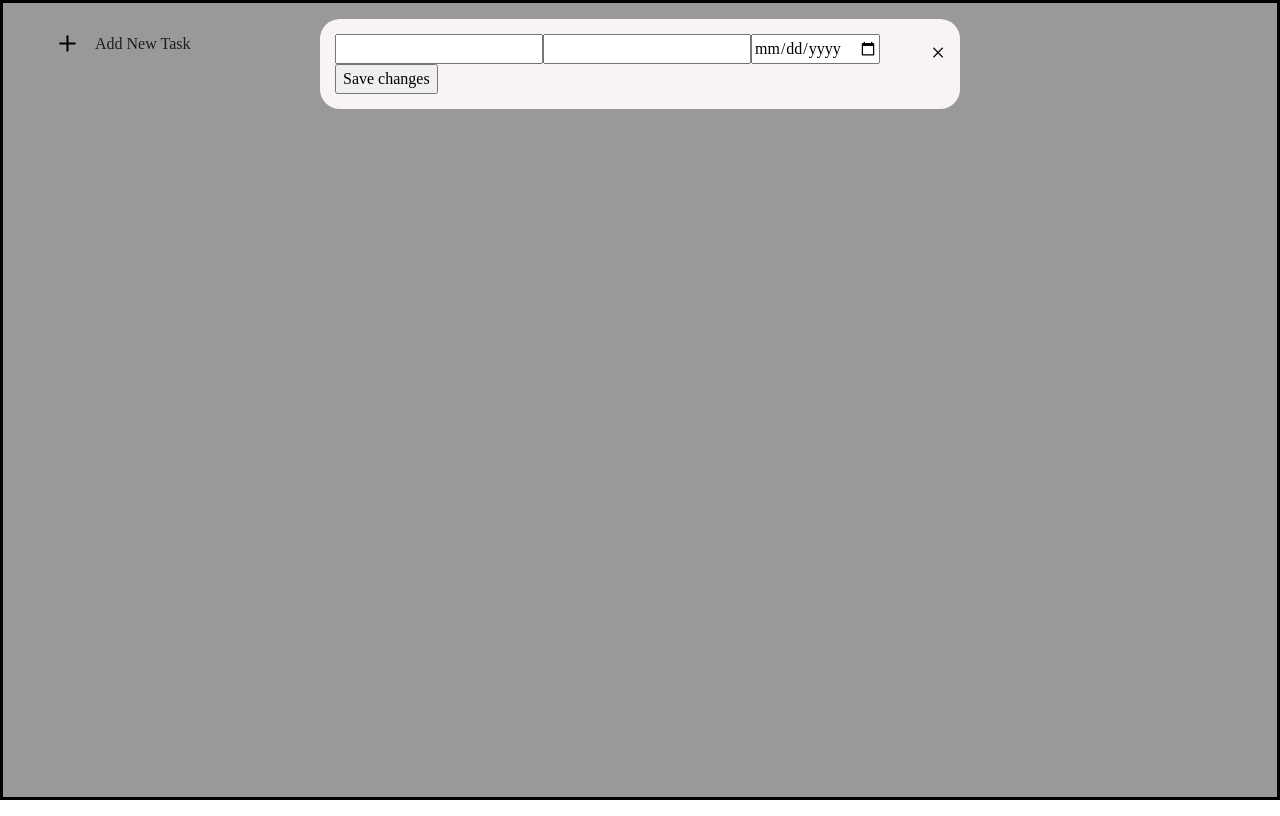
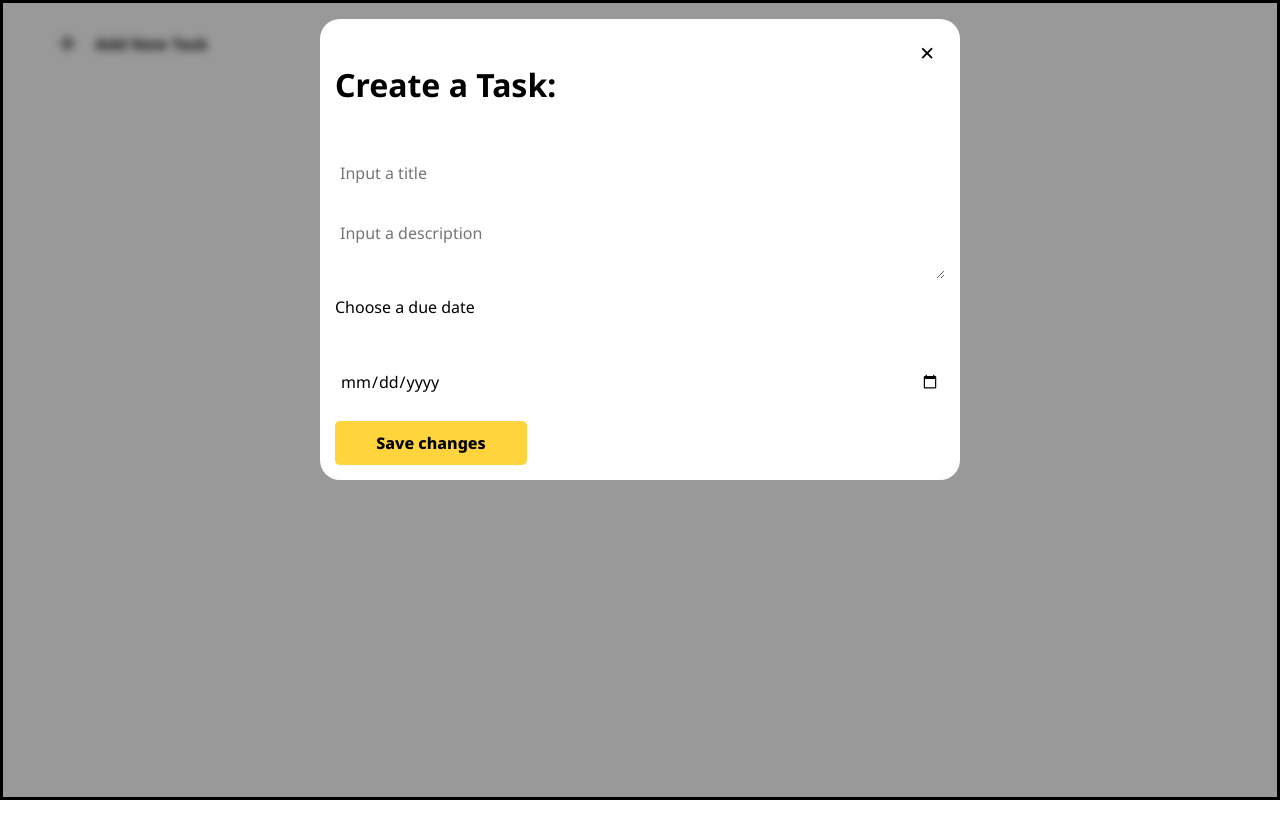
Before and after one commit to AdrianStelm/todolist, a React (Create React App) app: page / in a window 1280 px wide. Both pictures are taken after a click on the button "Add New Task". Built offline with nearby package versions, Linux system fonts and the light colour scheme.

Commit message:
connected font, small improvements on code for flexibility and finishing logic and UI for creating task

```diff
--- a/public/index.html
+++ b/public/index.html
@@ -4,7 +4,12 @@
     <meta charset="utf-8" />
     <meta name="viewport" content="width=device-width, initial-scale=1" />
     <meta name="theme-color" content="#000000" />
-
+    <link rel="preconnect" href="https://fonts.googleapis.com" />
+    <link rel="preconnect" href="https://fonts.gstatic.com" crossorigin />
+    <link
+      href="https://fonts.googleapis.com/css2?family=Noto+Sans:ital,wght@0,100..900;1,100..900&family=Roboto:ital,wght@0,100..900;1,100..900&display=swap"
+      rel="stylesheet"
+    />
     <title>React App</title>
   </head>
   <body>
--- a/src/App.js
+++ b/src/App.js
@@ -1,4 +1,5 @@
 import MainLayout from "./layouts/MainLayout";
+import "./components/main.scss";
 
 function App() {
   return (
--- a/src/components/Button.scss
+++ b/src/components/Button.scss
@@ -1,25 +1,31 @@
-@mixin button($padding: 15px, $width, $bg, $iconPath: null) {
+@mixin button($padding: 15px, $width, $bg, $hasIcon:false, $roundedSize:null) {
     padding: $padding;
     width: $width;
     background-color: $bg;
 
-    @if $iconPath !=null {
-        .icon {
-            display: inline-block;
-            margin-right: 15px;
-            background: url($iconPath) center/cover no-repeat;
-            width: 25px;
-            aspect-ratio: 1;
-        }
+    @if $roundedSize != null {
+        border-radius: $roundedSize;
+    }
 
-        display: flex;
-        align-items: center;
+    @if $hasIcon != false{
+    display: flex;
+    align-items: center;
     }
 }
+
 
 .button_create-task{
     color: rgb(51, 49, 49);
     border: none;
-    @include button($width:100%,$bg:transparent,$iconPath:'../assets/icons/plus.svg')
+    @include button($width:100%,$bg:transparent, $hasIcon:true)
+}
+
+.button_save-changes{
+    @include button($padding:10px, $width: 15vw, $bg: #ffd43c, $roundedSize:5px);
+    border: none;
 
 }
+
+[class*="button"]{
+    font-weight: 800;
+}
--- /dev/null
+++ b/src/components/Icon.jsx
@@ -0,0 +1,7 @@
+import './Icon.scss'
+
+export default function Icon({ type, children, onClick }) {
+    return (
+        <span onClick={onClick} className={`${type}-icon`}>{children}</span>
+    )
+}
--- /dev/null
+++ b/src/components/Icon.scss
@@ -0,0 +1,33 @@
+@mixin icon($marginSide: null, $marginSize: null, $iconPath: null, $htmlIcon: false) {
+    @if $iconPath !=null {
+        background: url($iconPath) center/cover no-repeat;
+    }
+
+    @if $htmlIcon !=false {
+        font-size: 25px;
+    }
+
+    @if $marginSide =='right' {
+        margin-right: $marginSize;
+    }
+
+    @if $marginSide =='left' {
+        margin-left: $marginSize;
+    }
+}
+
+
+.close-icon {
+    @include icon($htmlIcon:true)
+}
+
+.add-icon {
+    @include icon($marginSide:'right',$marginSize:15px,$iconPath:'../assets/icons/plus.svg')
+}
+
+[class*="icon"] {
+    display: inline-block ;
+    cursor: pointer;
+    width: 25px;
+    aspect-ratio: 1;
+}
--- a/src/components/Input.jsx
+++ b/src/components/Input.jsx
@@ -1,7 +1,7 @@
 import './Input.scss'
 
-export default function Input({ kind='', type, value, onChange}) {
+export default function Input({ kind='', type, value, onChange, placeholder, minDate}) {
     return (
-        <input type={`${type}`} className={`input${kind}`} value={value} onChange={onChange} />
+        <input min={minDate} type={`${type}`} className={`input${kind}`} value={value} onChange={onChange} placeholder={placeholder} />
     )
 }
--- a/src/components/Input.scss
+++ b/src/components/Input.scss
@@ -0,0 +1,24 @@
+input{
+    border: none;
+    outline: none;
+    padding: 10px 5px;
+    border-radius: 15px;
+    background-color: transparent;
+}
+
+@mixin input($padding-ver,$padding-hor, $bg:transparent){
+    padding: $padding-ver $padding-hor;
+    background-color: $bg;
+}
+
+.input_title{
+    @include input($padding-ver:10px, $padding-hor:5px)
+}
+
+.input_description{
+    @include input($padding-ver: 10px, $padding-hor: 5px);
+    resize: vertical;
+    min-height: 50px;
+    border: none;
+    outline: none;
+}
--- a/src/components/ModalWindow.jsx
+++ b/src/components/ModalWindow.jsx
@@ -1,16 +1,31 @@
 import './ModalWindow.scss'
 import Input from './Input'
 import Button from './Button'
+import Icon from './Icon';
 
-export default function ModalWindow({onClose, title, setTitle, description, setDescription, dueDate, setDueDate, onSave}) {
+export default function ModalWindow({ onClose, title, setTitle, description, setDescription, dueDate, setDueDate, onSave }) {
+    function getTodayDate() {
+        let year = new Date().getFullYear();
+        let month = String(new Date().getMonth() + 1).padStart(2, '0');
+        let day = String(new Date().getDate()).padStart(2, '0');
+
+        return `${year}-${month}-${day}`
+    }
+
     return (
         <dialog className="modal-window">
             <div className="modal-content">
-                <span className='close-icon' onClick={onClose}>&times;</span>
-                <Input type='text' kind='_title' value={title} onChange={(e) => setTitle(e.target.value)} ></Input>
-                <Input type='text' kind='_description' value={description} onChange={(e) => setDescription(e.target.value)}></Input>
-                <Input type='date' kind='_date' value={dueDate} onChange={(e) => setDueDate(e.target.value)}></Input>
-                <Button type='_save-changes' onClick={onSave}>Save changes</Button>
+                <div className="modal__header">
+                    <h2>Create a Task:</h2>
+                    <Icon type='close' onClick={onClose}>&times;</Icon>
+                </div>
+                <Input type='text' kind='_title' value={title} onChange={(e) => setTitle(e.target.value)} placeholder='Input a title' ></Input>
+                <textarea className='input_description' value={description} onChange={(e) => setDescription(e.target.value)} placeholder='Input a description'></textarea>
+                <p>Choose a due date</p>
+                <Input minDate={getTodayDate()} type='date' kind='_date' value={dueDate} onChange={(e) => setDueDate(e.target.value)}></Input>
+                <div className="modal__footer">
+                <Button kind='_save-changes' onClick={onSave}>Save changes</Button>
+                </div>
             </div>
         </dialog>
     )
--- a/src/components/ModalWindow.scss
+++ b/src/components/ModalWindow.scss
@@ -9,19 +9,28 @@
     width: 100%;
     height: 100%;
     overflow: auto;
-    background-color: rgb(0, 0, 0);
     background-color: rgba(0, 0, 0, 0.4);
+    backdrop-filter: blur(4px);
     .modal-content{
         margin: auto;
         width: 50vw;
-        background-color: $primary-gray-color;
+        background-color: white;
         padding: 15px;
         border-radius: 20px;
-        position: relative;
+        display: flex;
+        flex-direction: column;
+        gap: 2vh;
+
+        .modal__header{
+            display: flex;
+            justify-content: space-between;
+
+            h2{
+                font-size: $secondary-heading-text-size;
+            }
+        }
+
     }
 
-    .close-icon{
-        float: right;
-        font-size: 25px;
-    }
+
 }
--- a/src/components/_variables.scss
+++ b/src/components/_variables.scss
@@ -1 +1,3 @@
 $primary-gray-color: #f8f4f4;
+$primary-heading-text-size: 3rem;
+$secondary-heading-text-size: 2rem;
--- /dev/null
+++ b/src/components/main.scss
@@ -0,0 +1,3 @@
+body {
+    font-family: 'Noto Sans', sans-serif;
+ }
--- a/src/features/TaskList.jsx
+++ b/src/features/TaskList.jsx
@@ -2,6 +2,7 @@ import Task from "./Task";
 import Button from "../components/Button";
 import { useState } from "react";
 import ModalWindow from "../components/ModalWindow";
+import Icon from "../components/Icon";
 
 
 function TaskList() {
@@ -44,7 +45,7 @@ function TaskList() {
 
     return (
         <ul>
-            <Button kind="_create-task" onClick={openWindow}> <span className="icon"></span>Add New Task</Button>
+            <Button kind="_create-task" onClick={openWindow}> <Icon type='add'></Icon>Add New Task</Button>
             {isOpen ? <ModalWindow onClose={closeWindow} title={title} setTitle={setTitle} desciption={desciption} setDescription={setDescription} dueDate={dueDate} setDueDate={setDueDate} onSave={saveTask}/> : null}
             {existingTasks.map((value, index) => (
                 <Task title={value.title} description={value.description} dueDate={value.dueDate} isDone={value.isDone} key={index} />
```
